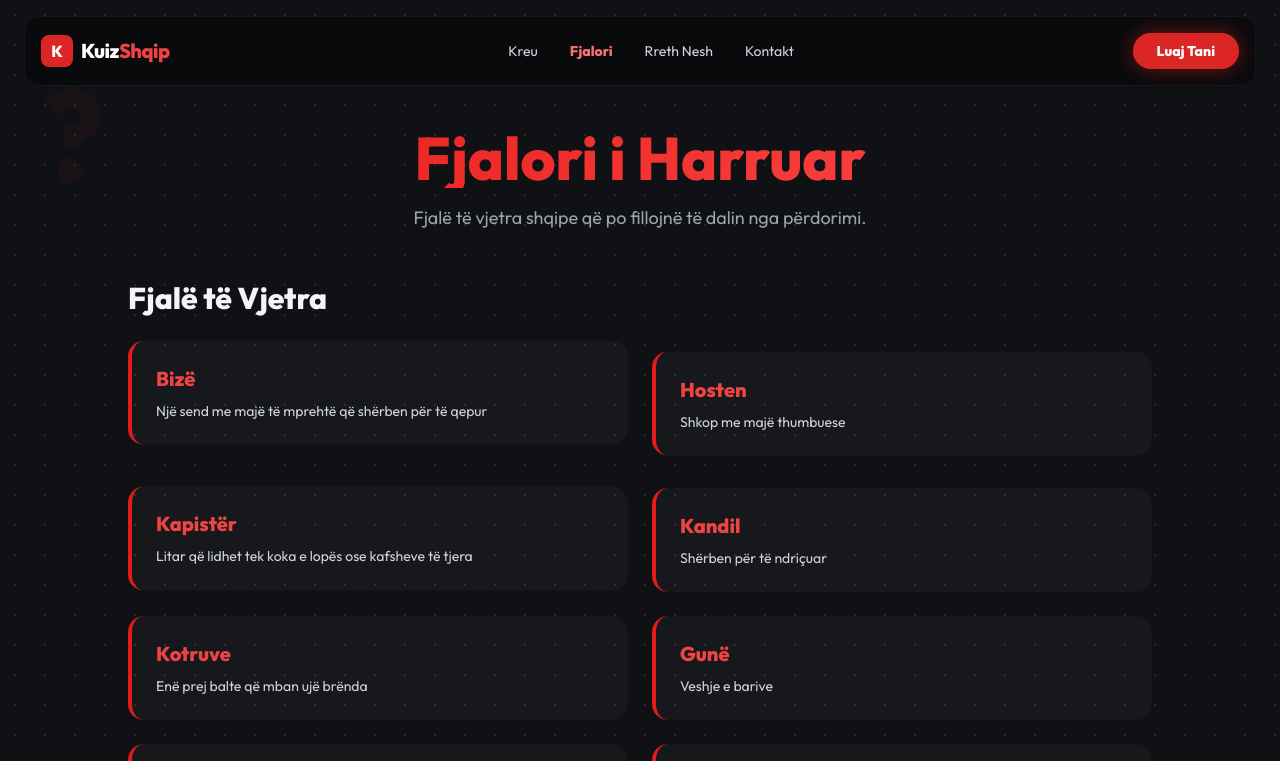
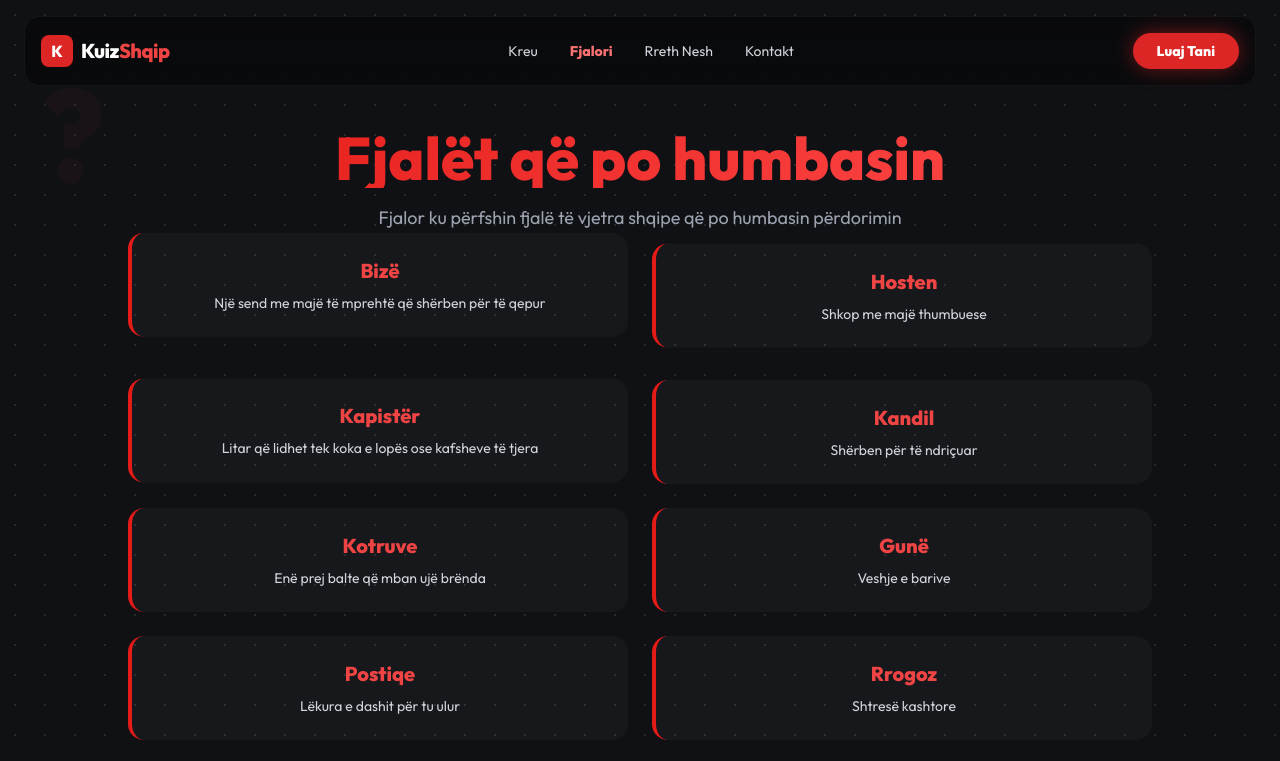
Before and after one commit to kanekikkenn242/KuizShqip, a website: page index.html in a window 1280 px wide. Both pictures are taken after a click on the button "Fjalori". Shown: the top 761 px of the page. Drawn offline with nearby package versions, Linux system fonts and the light colour scheme.

Commit message:
Add files via upload
1

```diff
--- a/index.html
+++ b/index.html
@@ -214,22 +214,11 @@
         <div id="fjalori-view" class="hidden page-section min-h-screen pt-32 px-6">
             <div class="max-w-5xl mx-auto">
                 <div class="text-center mb-12">
-                    <h2 class="text-4xl md:text-6xl font-bold mb-4 shqip-gradient">Fjalori i Harruar</h2>
-                    <p class="text-gray-400 text-lg">Fjalë të vjetra shqipe që po fillojnë të dalin nga përdorimi.</p>
-                </div>
+                    <h2 class="text-4xl md:text-6xl font-bold mb-4 shqip-gradient">Fjalët që po humbasin</h2>
+                    <p class="text-gray-400 text-lg">Fjalor ku përfshin fjalë të vjetra shqipe që po humbasin përdorimin
 
-                <div class="mb-16">
-                    <h3 class="text-2xl md:text-3xl font-bold mb-6 text-gray-100">Fjalë të Vjetra</h3>
-                    <div class="grid grid-cols-1 md:grid-cols-2 gap-6" id="fjalori-container">
+                <div class="grid grid-cols-1 md:grid-cols-2 gap-6" id="fjalori-container">
 
-                    </div>
-                </div>
-
-                <div class="mb-16">
-                    <h3 class="text-2xl md:text-3xl font-bold mb-6 text-gray-100">Shprehjet Frazelogjike</h3>
-                    <div class="grid grid-cols-1 md:grid-cols-2 gap-6" id="fraselogjike-container">
-
-                    </div>
                 </div>
             </div>
         </div>
@@ -453,7 +442,7 @@
             { fjala: "Shpergenj", kuptimi: "Brez për të lidhur femijët në djepe" },
             { fjala: "Odat ", kuptimi: "Dhomë për miqtë" },
             { fjala: "Postiqe", kuptimi: "Gëzof i deles" },
-            { fjala: "Tunci", kuptimi: "Tundëse qumështi" },
+            { fjala: "Tunci", kuptimi: "Tundëse qumshti" },
             { fjala: "Gyp", kuptimi: "Tub prej druri" },
             { fjala: "Korbulla", kuptimi: "Vend për të ruajtur produktet bulmore" },
             { fjala: "Gajtanr", kuptimi: "Fije e trashë" },
@@ -487,29 +476,6 @@
             { fjala: "Kacek", kuptimi: "Copë bukë e fortë" },
             { fjala: "Sahan", kuptimi: "Pjatë metalike" },
 
-        ];
-
-        const shprehjeFrazelogjike = [
-            { shprehja: "Sy për sy", kuptimi: "Përballë, fytyrë për fytyrë" },
-            { shprehja: "Dorë për dorë", kuptimi: "Puna duhet të ndahet në mënyrë të barabartë" },
-            { shprehja: "Zëri i gjakut", kuptimi: "Thirrja për ndihmë në rrezik" },
-            { shprehja: "Drita e syrit", kuptimi: "Gjëja më e shtrenjtë e dikujt" },
-            { shprehja: "Gja të gjakut", kuptimi: "Diçka shumë e shtrenjtë" },
-            { shprehja: "Hije e qenies", kuptimi: "Diçka e parëndësishme" },
-            { shprehja: "Lio të shpatës", kuptimi: "Nën humbjen e diçkaje" },
-            { shprehja: "Gjerë e gjatë", kuptimi: "Në të gjithë vendin, kudo" },
-            { shprehja: "Kokë me kokë", kuptimi: "Në përpjekje, në luftë direkte" },
-            { shprehja: "Shpirt i pastër", kuptimi: "Person i ndershëm dhe i mirë" },
-            { shprehja: "Gja më e shtrenjtë", kuptimi: "Diçka shumë e vlefshme" },
-            { shprehja: "Zjarr në qind vende", kuptimi: "Njerëz shumë të fuqishëm" },
-            { shprehja: "Drita e hënës", kuptimi: "Ndihmë e pakët" },
-            { shprehja: "Rruga e gjatë", kuptimi: "Rrugë që zgjat shumë kohë" },
-            { shprehja: "Dreka e drekës", kuptimi: "Mensa e zakonshme" },
-            { shprehja: "Molla e syrit", kuptimi: "Qendra e vëmendjes" },
-            { shprehja: "Dushku i zërit", kuptimi: "Qendra e dëgjimit" },
-            { shprehja: "Buza e buzës", kuptimi: "Bisedë në fshehtësi" },
-            { shprehja: "Këmbë pa këmbë", kuptimi: "Ecje e vështirë" },
-            { shprehja: "Shpjegim mbi shpjegim", kuptimi: "Përpjekje për të qenë i qartë" }
         ];
 
         let activeQuestions = [];
@@ -548,10 +514,7 @@
 
         function populateFjalori() {
             const container = document.getElementById('fjalori-container');
-            const fraseContainer = document.getElementById('fraselogjike-container');
             container.innerHTML = '';
-            fraseContainer.innerHTML = '';
-
             fjaletEHarruara.forEach(item => {
                 const card = document.createElement('div');
                 card.className = 'word-card p-6 rounded-2xl';
@@ -561,17 +524,6 @@
                 `;
                 container.appendChild(card);
             });
-
-            shprehjeFrazelogjike.forEach(item => {
-                const card = document.createElement('div');
-                card.className = 'word-card p-6 rounded-2xl';
-                card.innerHTML = `
-                    <h4 class="text-xl font-bold text-orange-500 mb-2">"${item.shprehja}"</h4>
-                    <p class="text-gray-300 text-sm">${item.kuptimi}</p>
-                `;
-                fraseContainer.appendChild(card);
-            });
-
             gsap.from(".word-card", { opacity: 0, y: 20, stagger: 0.1, duration: 0.5 });
         }
 
```
